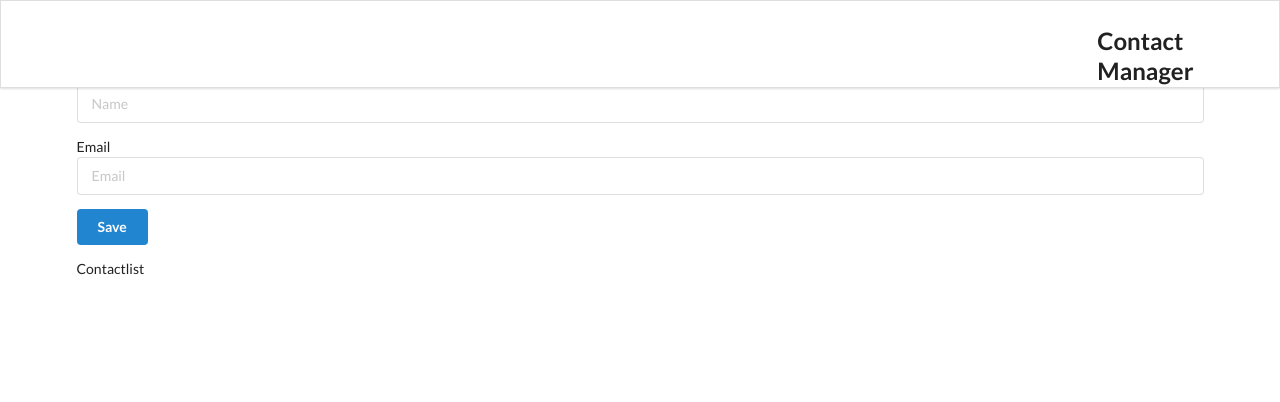
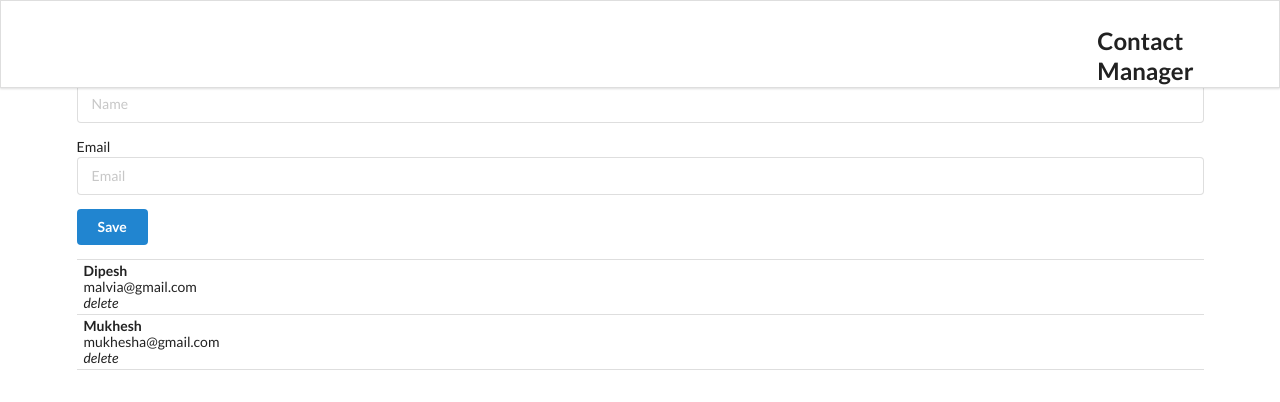
Before and after one commit to Teja7789/MyProject, a React (Create React App) app: page / in a window 1280 px wide. Shown: the top 402 px of the page. Built offline with nearby package versions, Linux system fonts and the light colour scheme.

Commit message:
1 file modified

```diff
--- a/src/Components/Contactlist.js
+++ b/src/Components/Contactlist.js
@@ -2,9 +2,22 @@ import React from 'react';
 //props used pass contacts array
 const Contactlist = (props) => {
 // console.log(props)
+const renderContactlist = props.contacts.map((contacts)=>{
+  return(
+    <div class="item">
+      <div className="content">
+        <div className="header">
+          {contacts.name}</div>
+          <div>{contacts.email}</div>
+          {/* <div>Remove</div> */}
+      </div>
+      <i className="trash-alternate-outline-icon">delete</i>
+    </div>
+  )
+})
   return(
     <div className="ui celled list">
-     Contactlist
+     {renderContactlist}
       </div>
 
   );
```
